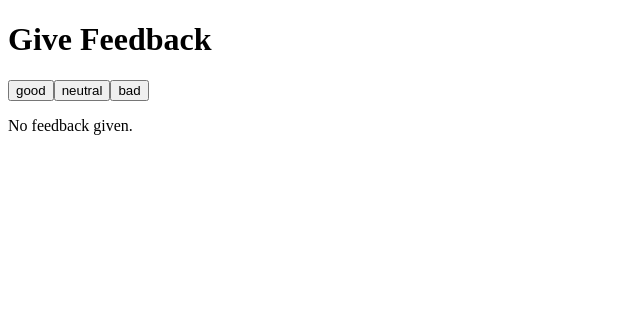
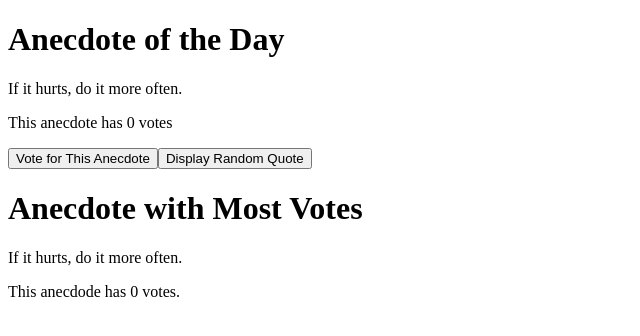
Before and after one commit to ChelseaSaunders/fullstack_open, a React (Create React App) app in the folder part1/courseinfo/: page / in a window 1280 px wide. Shown: the top 336 px of the page, without its empty margins (0-640 px from the left). Built offline with nearby package versions, Linux system fonts and the light colour scheme.

Commit message:
finished exercises from part 1

```diff
--- /dev/null
+++ b/part1/courseinfo/src/Anecdote.js
@@ -0,0 +1,58 @@
+import React, { useState } from 'react';
+
+const AnecdoteApp = () => {
+  const anecdotes = [
+    'If it hurts, do it more often.',
+    'Adding manpower to a late software project makes it later!',
+    'The first 90 percent of the code accounts for the first 10 percent of the development time...The remaining 10 percent of the code accounts for the other 90 percent of the development time.',
+    'Any fool can write code that a computer can understand. Good programmers write code that humans can understand.',
+    'Premature optimization is the root of all evil.',
+    'Debugging is twice as hard as writing the code in the first place. Therefore, if you write the code as cleverly as possible, you are, by definition, not smart enough to debug it.',
+    'Programming without an extremely heavy use of console.log is same as if a doctor would refuse to use x-rays or blood tests when diagnosing patients.'
+  ];
+
+  const generateInitialPointCount = () => anecdotes.map(anecdote => 0);
+
+  const [selected, setSelected] = useState(0);
+  const [points, setPoints] = useState(generateInitialPointCount());
+
+  const displayRandom = () => {
+    let quoteCount = anecdotes.length;
+    let index = Math.floor(Math.random() * quoteCount);
+    setSelected(index);
+  };
+
+  const addVote = () => {
+    const updatedPoints = [...points];
+    updatedPoints[selected] += 1;
+    setPoints(updatedPoints);
+  };
+
+  const locateAnecdoteWithMostVotes = () => {
+    let highVotesIdx = 0;
+    let highVote = 0;
+
+    points.forEach((pointCount, idx) => {
+      if (pointCount > highVote) highVotesIdx = idx;
+    });
+
+    return highVotesIdx;
+  };
+
+  const mostVotes = locateAnecdoteWithMostVotes();
+
+  return (
+    <div>
+      <h1>Anecdote of the Day</h1>
+      <p>{anecdotes[selected]}</p>
+      <p>This anecdote has {points[selected]} votes</p>
+      <button onClick={addVote}>Vote for This Anecdote</button>
+      <button onClick={displayRandom}>Display Random Quote</button>
+      <h1>Anecdote with Most Votes</h1>
+      <p>{anecdotes[mostVotes]}</p>
+      <p>This anecdode has {points[mostVotes]} votes.</p>
+    </div>
+  )
+};
+
+export default AnecdoteApp;
--- a/part1/courseinfo/src/index.js
+++ b/part1/courseinfo/src/index.js
@@ -2,6 +2,7 @@
 import ReactDOM from 'react-dom/client';
 
 // import App from './App';
-import UnicafeApp from './Unicafe.js';
+// import UnicafeApp from './Unicafe.js';
+import AnecdoteApp from './Anecdote.js';
 
-ReactDOM.createRoot(document.getElementById('root')).render(<UnicafeApp />);
+ReactDOM.createRoot(document.getElementById('root')).render(<AnecdoteApp />);
```
